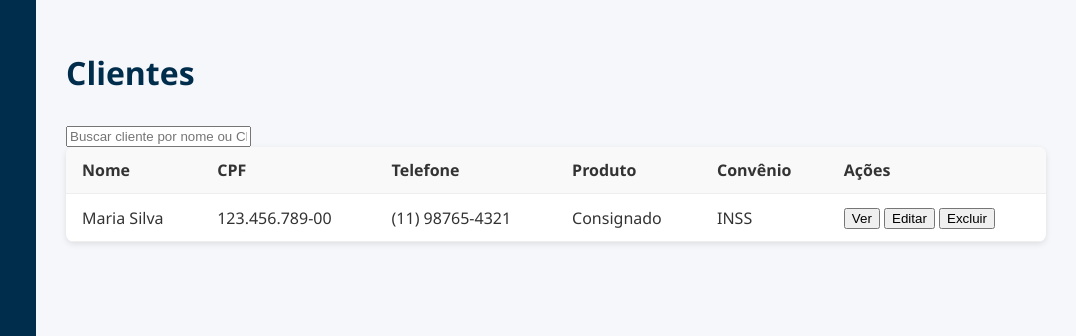
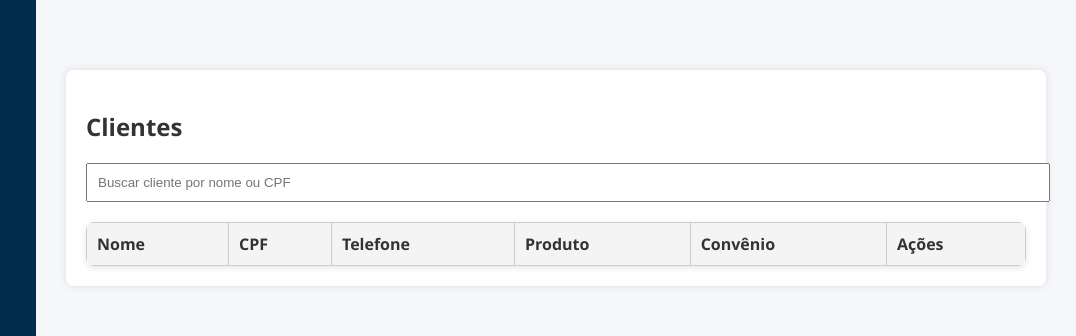
Before and after one commit to Finanzzo/crm, a plain HTML site: page clientes.html in a window 1280 px wide. Shown: the top 336 px of the page, 204-1280 px from the left. Drawn offline with Linux system fonts and the light colour scheme.

Commit message:
clientes.html

```diff
--- a/clientes.html
+++ b/clientes.html
@@ -6,19 +6,44 @@
   <title>Clientes - CRM FINANZZO</title>
   <link rel="stylesheet" href="css/style.css">
   <style>
-    .hidden { display: none; }
-    .modal {
-      position: fixed;
-      top: 50%; left: 50%;
-      transform: translate(-50%, -50%);
-      background: white;
+    .clientes-container {
+      max-width: 1000px;
+      margin: 40px auto;
+      background: #fff;
       padding: 20px;
-      box-shadow: 0 0 10px rgba(0,0,0,0.3);
-      z-index: 1000;
-      width: 300px;
+      border-radius: 8px;
+      box-shadow: 0 0 10px rgba(0,0,0,0.1);
     }
-    .modal-header { font-weight: bold; margin-bottom: 10px; }
-    .modal-actions { text-align: right; margin-top: 15px; }
+    .clientes-container h2 {
+      margin-bottom: 20px;
+    }
+    .clientes-container input[type="text"] {
+      width: 100%;
+      padding: 10px;
+      margin-bottom: 20px;
+    }
+    table {
+      width: 100%;
+      border-collapse: collapse;
+    }
+    table th, table td {
+      padding: 10px;
+      border: 1px solid #ccc;
+      text-align: left;
+    }
+    table th {
+      background-color: #f4f4f4;
+    }
+    .btn {
+      margin-right: 5px;
+      padding: 5px 10px;
+      border: none;
+      border-radius: 4px;
+      cursor: pointer;
+    }
+    .btn-ver { background-color: #4CAF50; color: white; }
+    .btn-editar { background-color: #2196F3; color: white; }
+    .btn-excluir { background-color: #f44336; color: white; }
   </style>
 </head>
 <body>
@@ -36,15 +61,10 @@
   </div>
 
   <div class="main">
-    <header>
-      <h1>Clientes</h1>
-    </header>
+    <div class="clientes-container">
+      <h2>Clientes</h2>
+      <input type="text" id="buscaCliente" placeholder="Buscar cliente por nome ou CPF">
 
-    <section class="search-bar">
-      <input type="text" placeholder="Buscar cliente por nome ou CPF..." id="searchInput">
-    </section>
-
-    <section class="clientes-lista">
       <table>
         <thead>
           <tr>
@@ -56,76 +76,86 @@
             <th>Ações</th>
           </tr>
         </thead>
-        <tbody id="clientesTableBody">
-          <tr>
-            <td>Maria Silva</td>
-            <td>123.456.789-00</td>
-            <td>(11) 98765-4321</td>
-            <td>Consignado</td>
-            <td>INSS</td>
-            <td>
-              <button onclick="verCliente(this)">Ver</button>
-              <button>Editar</button>
-              <button onclick="excluirCliente(this)">Excluir</button>
-            </td>
-          </tr>
-        </tbody>
+        <tbody id="tabelaClientes"></tbody>
       </table>
-    </section>
-  </div>
-
-  <div id="clienteModal" class="modal hidden">
-    <div class="modal-header">Detalhes do Cliente</div>
-    <div id="modalContent"></div>
-    <div class="modal-actions">
-      <button onclick="fecharModal()">Fechar</button>
     </div>
   </div>
 
   <script>
-    const searchInput = document.getElementById('searchInput');
-    const tableBody = document.getElementById('clientesTableBody');
+    const tabelaClientes = document.getElementById('tabelaClientes');
+    const buscaCliente = document.getElementById('buscaCliente');
 
-    searchInput.addEventListener('input', function () {
-      const termo = searchInput.value.toLowerCase();
-      const linhas = tableBody.getElementsByTagName('tr');
-      for (let linha of linhas) {
-        const texto = linha.innerText.toLowerCase();
-        linha.style.display = texto.includes(termo) ? '' : 'none';
-      }
-    });
+    function carregarClientes() {
+      const clientes = JSON.parse(localStorage.getItem('clientes')) || [];
+      const filtro = buscaCliente.value.toLowerCase();
+      tabelaClientes.innerHTML = '';
 
-    function verCliente(botao) {
-      const linha = botao.closest('tr');
-      const colunas = linha.getElementsByTagName('td');
-      const nome = colunas[0].innerText;
-      const cpf = colunas[1].innerText;
-      const telefone = colunas[2].innerText;
-      const produto = colunas[3].innerText;
-      const convenio = colunas[4].innerText;
-
-      const modal = document.getElementById('clienteModal');
-      const content = document.getElementById('modalContent');
-      content.innerHTML = `
-        <p><strong>Nome:</strong> ${nome}</p>
-        <p><strong>CPF:</strong> ${cpf}</p>
-        <p><strong>Telefone:</strong> ${telefone}</p>
-        <p><strong>Produto:</strong> ${produto}</p>
-        <p><strong>Convênio:</strong> ${convenio}</p>
-      `;
-      modal.classList.remove('hidden');
+      clientes.forEach((cliente, index) => {
+        if (cliente.nome.toLowerCase().includes(filtro) || cliente.cpf.includes(filtro)) {
+          const tr = document.createElement('tr');
+          tr.innerHTML = `
+            <td>${cliente.nome}</td>
+            <td>${cliente.cpf}</td>
+            <td>${cliente.telefone}</td>
+            <td>${cliente.produto}</td>
+            <td>${cliente.convenio}</td>
+            <td>
+              <button class="btn btn-ver" onclick="verCliente(${index})">Ver</button>
+              <button class="btn btn-editar" onclick="editarCliente(${index})">Editar</button>
+              <button class="btn btn-excluir" onclick="excluirCliente(${index})">Excluir</button>
+            </td>
+          `;
+          tabelaClientes.appendChild(tr);
+        }
+      });
     }
 
-    function fecharModal() {
-      document.getElementById('clienteModal').classList.add('hidden');
+    function excluirCliente(index) {
+      if (confirm('Tem certeza que deseja excluir este cliente?')) {
+        const clientes = JSON.parse(localStorage.getItem('clientes')) || [];
+        clientes.splice(index, 1);
+        localStorage.setItem('clientes', JSON.stringify(clientes));
+        carregarClientes();
+      }
     }
 
-    function excluirCliente(botao) {
-      if (confirm('Tem certeza que deseja excluir este cliente?')) {
-        const linha = botao.closest('tr');
-        linha.remove();
+    function editarCliente(index) {
+      const clientes = JSON.parse(localStorage.getItem('clientes')) || [];
+      const cliente = clientes[index];
+
+      const novoNome = prompt('Editar nome:', cliente.nome);
+      const novoCPF = prompt('Editar CPF:', cliente.cpf);
+      const novoTelefone = prompt('Editar telefone:', cliente.telefone);
+      const novoProduto = prompt('Editar produto:', cliente.produto);
+      const novoConvenio = prompt('Editar convênio:', cliente.convenio);
+
+      if (novoNome && novoCPF && novoTelefone && novoProduto && novoConvenio) {
+        clientes[index] = {
+          nome: novoNome.trim(),
+          cpf: novoCPF.trim(),
+          telefone: novoTelefone.trim(),
+          produto: novoProduto.trim(),
+          convenio: novoConvenio.trim()
+        };
+        localStorage.setItem('clientes', JSON.stringify(clientes));
+        carregarClientes();
       }
     }
+
+    function verCliente(index) {
+      const clientes = JSON.parse(localStorage.getItem('clientes')) || [];
+      const cliente = clientes[index];
+      alert(
+        `Nome: ${cliente.nome}\n` +
+        `CPF: ${cliente.cpf}\n` +
+        `Telefone: ${cliente.telefone}\n` +
+        `Produto: ${cliente.produto}\n` +
+        `Convênio: ${cliente.convenio}`
+      );
+    }
+
+    buscaCliente.addEventListener('input', carregarClientes);
+    document.addEventListener('DOMContentLoaded', carregarClientes);
   </script>
 </body>
 </html>
```
